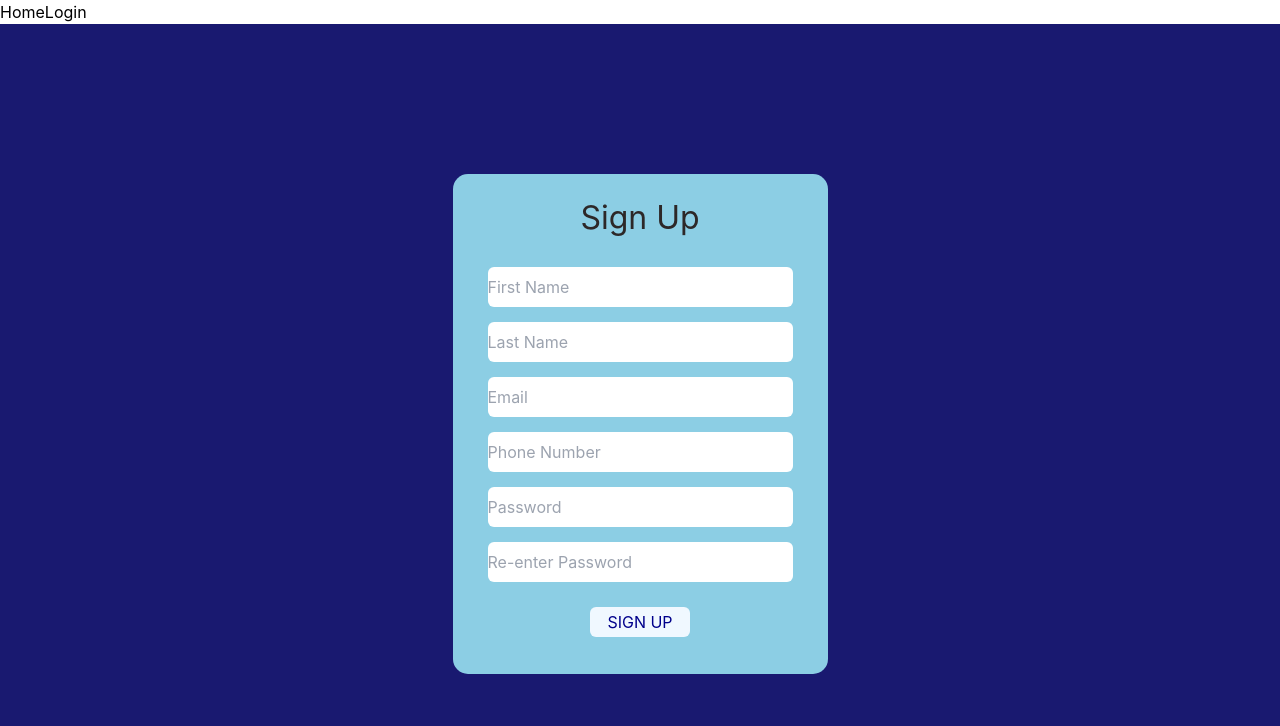
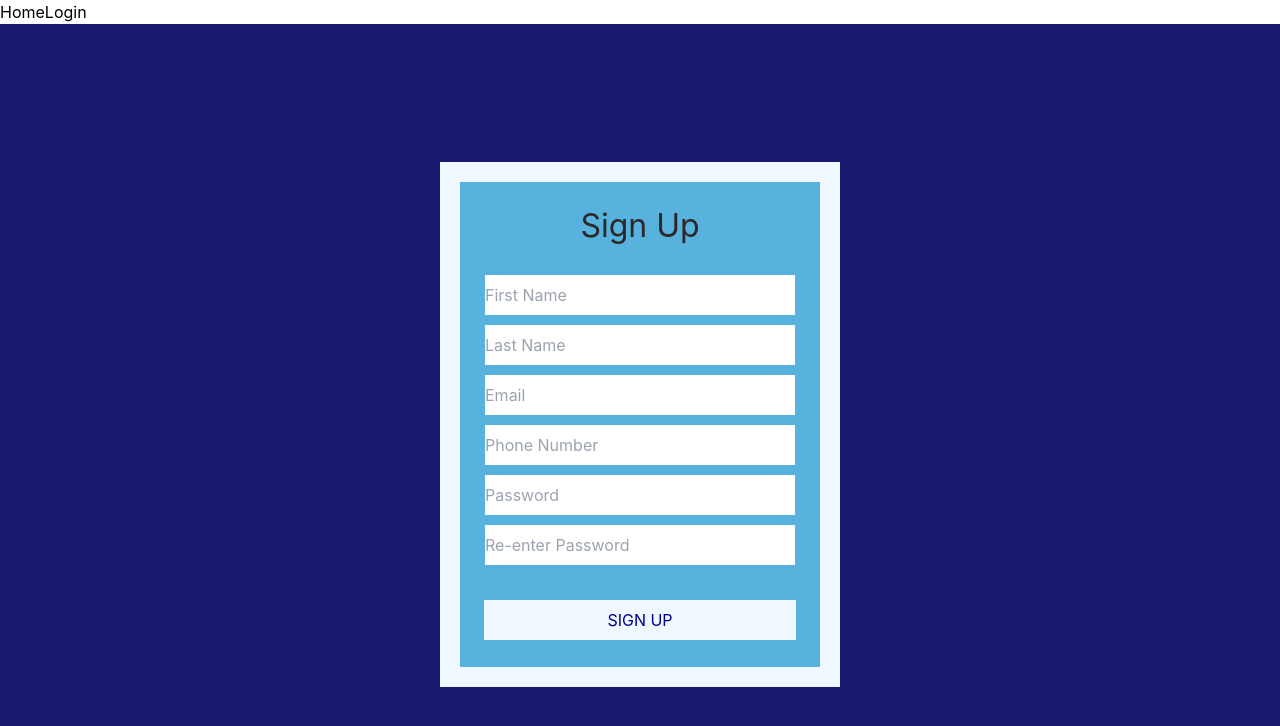
Before and after one commit to dmrlobo2002/Schedule-a-Doc, a React (Create React App) app in the folder frontend/: page /Signup in a window 1280 px wide. Shown: the top 726 px of the page. Built offline with nearby package versions, Linux system fonts and the light colour scheme.

Commit message:
Sign up design update

```diff
--- a/frontend/src/components/pages/Signup.css
+++ b/frontend/src/components/pages/Signup.css
@@ -8,13 +8,18 @@
     background-color: midnightblue;
 }
 
-.Area{
+.BoxOut{
 
-    width: 375px;
-    height: 500px;
-    background-color:rgb(140, 206, 228);
+    width: 400px;
+    height: 525px;
+    background-color:aliceblue;
     padding: 20px;
-    border-radius: 15px;
+}
+.BoxIn{
+    width: 360px;
+    height: 485px;
+    background-color:rgb(87, 179, 222);
+    padding: 10px;
 }
 .SignupLogo{
     display: flex;
@@ -22,6 +27,7 @@
     align-items: center;
     font-size: xx-large;
     margin-bottom: 10px;
+    margin-top: 10px;
     color: rgb(45, 40, 40) ;
 }
 .userInput {
@@ -30,58 +36,51 @@
 .firstName{
     width: 100%;
     height: 40px;
-    border-radius: 6px;
     border-width: 1;
-    margin-bottom: 15px;
+    margin-bottom: 10px;
 }
 
 .lastName{
     width: 100%;
     height: 40px;
-    border-radius: 6px;
     border-width: 1;
-    margin-bottom: 15px;
+    margin-bottom: 10px;
 }
 
 .email {
     width: 100%;
     height: 40px;
-    border-radius: 6px;
     border-width: 1;
-    margin-bottom: 15px;
+    margin-bottom: 10px;
 }
 
 .phonenumber{
     width: 100%;
     height: 40px;
-    border-radius: 6px;
     border-width: 1;
-    margin-bottom: 15px;
+    margin-bottom: 10px;
 }
 
 .password {
     width: 100%;
     height: 40px;
-    border-radius: 6px;
     border-width: 1;
-    margin-bottom: 15px;
+    margin-bottom: 10px;
 }
 
 .renterpassword{
     width: 100%;
     height: 40px;
-    border-radius: 6px;
     border-width: 1;
-    margin-bottom: 10px;
+    margin-bottom: 20px;
 }
 
 .signupButton{
-    width: 100px;
-    height: 30px;
+    width: 92%;
+    height: 40px;
     background-color: aliceblue;
     color: darkblue;
     font: bold;
-    border-radius: 6px;
 
 }
 
--- a/frontend/src/components/pages/Signup.tsx
+++ b/frontend/src/components/pages/Signup.tsx
@@ -1,12 +1,13 @@
-import React, { useState } from "react";
+import React from "react";
 //import axios from "axios";
 import "./Signup.css";
 
 export const Signup = () => {
   return (
     <div className="Signup">
-      <div className="Area">
-        <div className="SignupLogo"> Sign Up</div>
+      <div className="BoxOut">
+        <div className="BoxIn">
+         <div className="SignupLogo"> Sign Up</div>
         <div className="userInput">
           <input className="firstName" placeholder="First Name" />
           <input className="lastName" placeholder="Last Name" />
@@ -18,6 +19,7 @@ export const Signup = () => {
         <div style={{ display: "flex", justifyContent: "center" }}>
           <button className="signupButton">SIGN UP</button>
         </div>
+        </div>
       </div>
     </div>
   );
```
